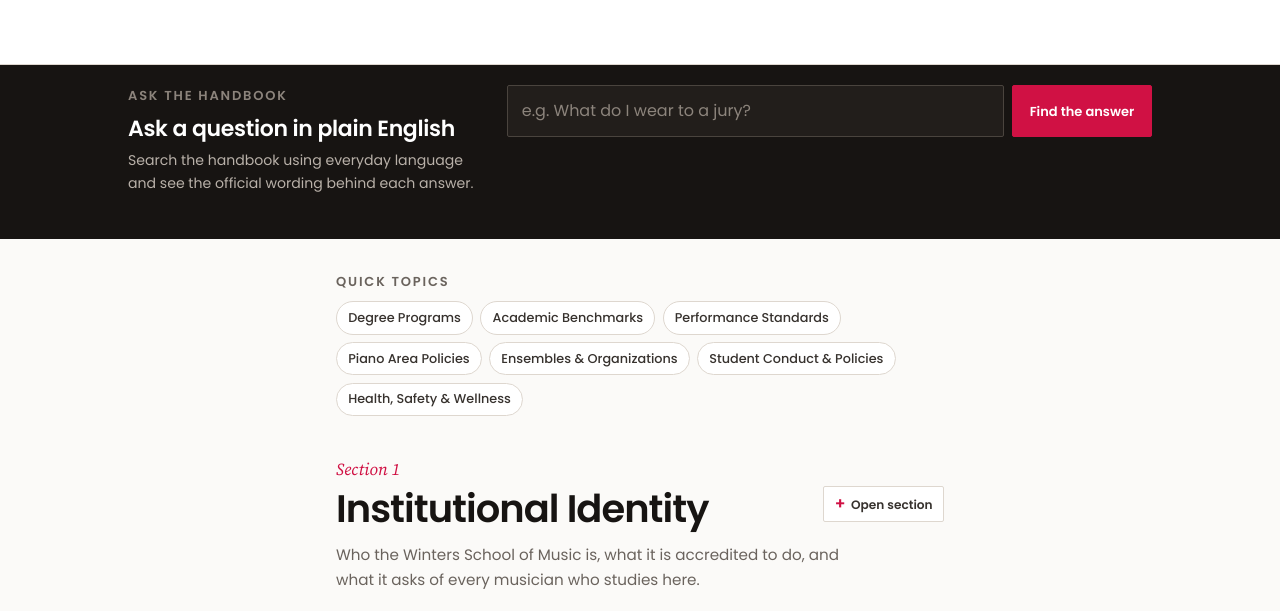
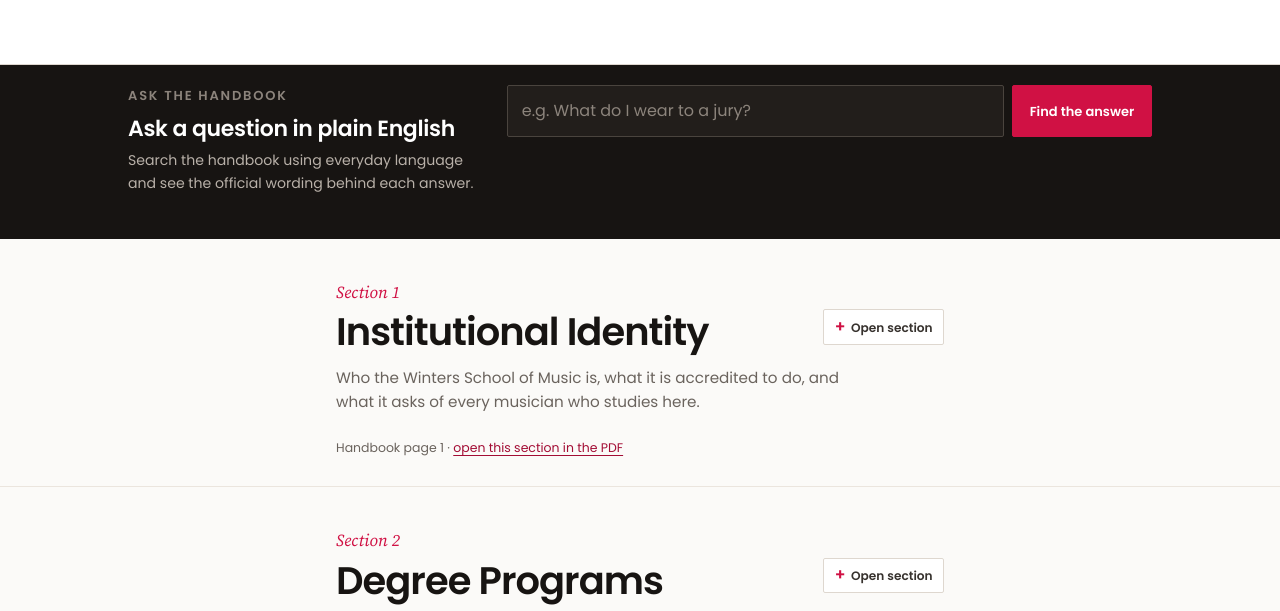
Before and after one commit to wmcareymusic/2627handbook, a plain HTML site: page index.html in a window 1280 px wide. Shown: the part 458-1069 px from the top of the page. Drawn offline with Linux system fonts and the light colour scheme.

Commit message:
Update index.html

```diff
--- a/index.html
+++ b/index.html
@@ -99,19 +99,6 @@
     <div class="guide-answer" id="guide-answer" role="status" aria-live="polite"></div>
   </div>
 </section>
-
-<div class="wrap" style="padding-top:2rem">
-  <p class="eyebrow">Quick topics</p>
-  <ul class="chips">
-    <li><button type="button" class="chip" data-question="What are the degree programs?">Degree Programs</button></li>
-    <li><button type="button" class="chip" data-question="What are the admission and academic benchmarks?">Academic Benchmarks</button></li>
-    <li><button type="button" class="chip" data-question="What are the performance standards?">Performance Standards</button></li>
-    <li><button type="button" class="chip" data-question="What are the piano area policies?">Piano Area Policies</button></li>
-    <li><button type="button" class="chip" data-question="What are the ensemble requirements?">Ensembles & Organizations</button></li>
-    <li><button type="button" class="chip" data-question="What are the general attendance policies?">Student Conduct & Policies</button></li>
-    <li><button type="button" class="chip" data-question="What are the health and safety guidelines?">Health, Safety & Wellness</button></li>
-  </ul>
-</div>
 
 <section class="section" id="section-1" aria-labelledby="section-1-h">
 <div class="wrap">
```
